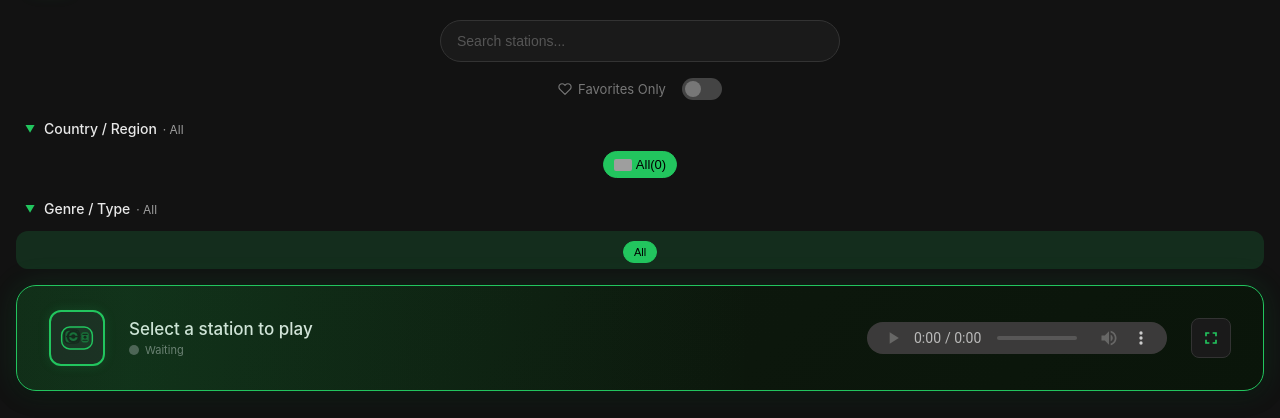
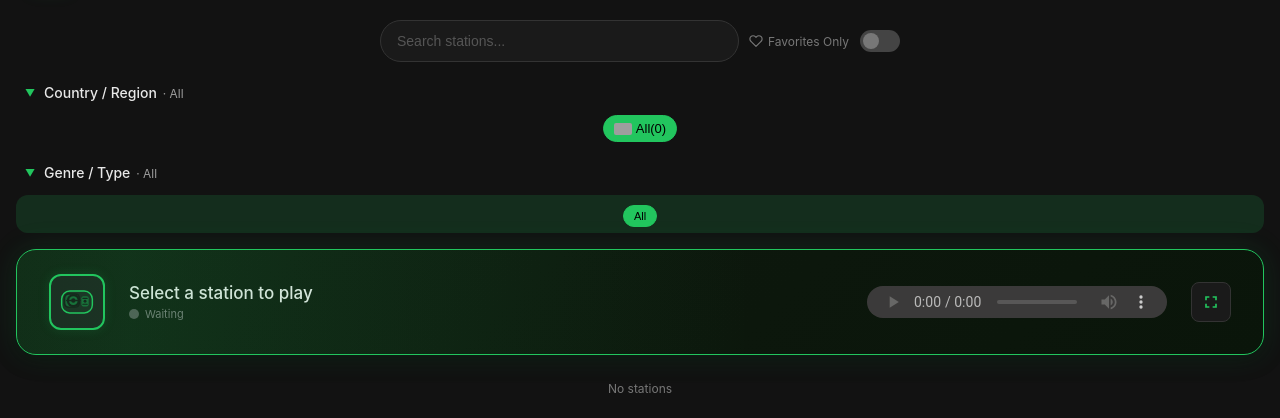
Before and after one commit to Jarrey/RadioForest, a PHP site: page /index.dev.php in a window 1280 px wide. Shown: the part 70-488 px from the top of the page. Run offline with PHP 8.4, Linux system fonts and the light colour scheme; data that the repository does not hold is empty; grey boxes are pictures that could not be loaded.

Commit message:
优化收藏按钮显示
Co-authored-by: Copilot <copilot@github.com>

```diff
--- a/index.dev.php
+++ b/index.dev.php
@@ -172,7 +172,7 @@ defined('PLAYLIST_DIR') || define('PLAYLIST_DIR', __DIR__ . '/playlists');
 defined('CACHE_FILE')   || define('CACHE_FILE',   __DIR__ . '/stations.cache.json');
 
 $dir = PLAYLIST_DIR;
-$files = glob($dir . '/radio_*.m3u');
+$files = glob($dir . '/radio_*.m3u') ?: [];
 $cacheFile = CACHE_FILE;
 $allStations = [];
 $countries = [];
@@ -774,9 +774,17 @@ if (isset($_GET['action']) && $_GET['action'] === 'stations') {
             opacity: 0;
         }
 
+        .search-row {
+            display: flex;
+            align-items: center;
+            gap: 10px;
+            max-width: 520px;
+            margin: 0 auto 16px;
+        }
+
         .search-box {
-            max-width: 400px;
-            margin: 0 auto 16px;
+            flex: 1;
+            min-width: 0;
         }
 
         .search-box input {
@@ -1984,22 +1992,22 @@ if (isset($_GET['action']) && $_GET['action'] === 'stations') {
             align-items: center;
         }
 
-        /* 仅显示收藏开关 */
+        /* 仅显示收藏开关（与搜索框同行） */
         .fav-only-bar {
             display: flex;
             align-items: center;
-            justify-content: center;
-            gap: 10px;
-            margin-bottom: 14px;
+            gap: 6px;
+            flex-shrink: 0;
         }
         .fav-only-label {
             display: flex;
             align-items: center;
-            gap: 6px;
-            font-size: 13px;
+            gap: 5px;
+            font-size: 12px;
             color: var(--text-dim);
             cursor: pointer;
             user-select: none;
+            white-space: nowrap;
             transition: color 0.15s;
         }
         .fav-only-label svg {
@@ -2016,6 +2024,10 @@ if (isset($_GET['action']) && $_GET['action'] === 'stations') {
         .fav-only-label.active { color: #f59e0b; }
         .fav-only-label.active svg { fill: #f59e0b; stroke: #f59e0b; }
         #favCount { font-size: 11px; opacity: 0.7; }
+        /* 窄屏隐藏文字标签，只保留图标+开关 */
+        @media (max-width: 420px) {
+            .fav-only-label span { display: none; }
+        }
         .fav-only-switch {
             position: relative;
             width: 40px;
@@ -2131,11 +2143,11 @@ if (isset($_GET['action']) && $_GET['action'] === 'stations') {
             </div>
         </header>
 
+        <div class="search-row">
             <div class="search-box">
                 <input type="text" id="searchInput" data-i18n-placeholder="searchPlaceholder" placeholder="搜索电台...">
             </div>
-
-        <!-- 仅显示收藏开关 -->
+            <!-- 仅显示收藏开关（搜索框右侧） -->
             <div class="fav-only-bar">
                 <label class="fav-only-label" id="favOnlyLabel" for="favOnlyToggle">
                     <svg viewBox="0 0 24 24"><path d="M20.84 4.61a5.5 5.5 0 0 0-7.78 0L12 5.67l-1.06-1.06a5.5 5.5 0 0 0-7.78 7.78l1.06 1.06L12 21.23l7.78-7.78 1.06-1.06a5.5 5.5 0 0 0 0-7.78z"/></svg>
@@ -2146,6 +2158,7 @@ if (isset($_GET['action']) && $_GET['action'] === 'stations') {
                     <input type="checkbox" id="favOnlyToggle">
                     <span class="fav-only-slider"></span>
                 </label>
+            </div>
         </div>
 
         <div class="filter-section">
```
Also changed, not shown: index.php (+4 -3 lines). Lines whose indentation alone changed are shown as unchanged.
